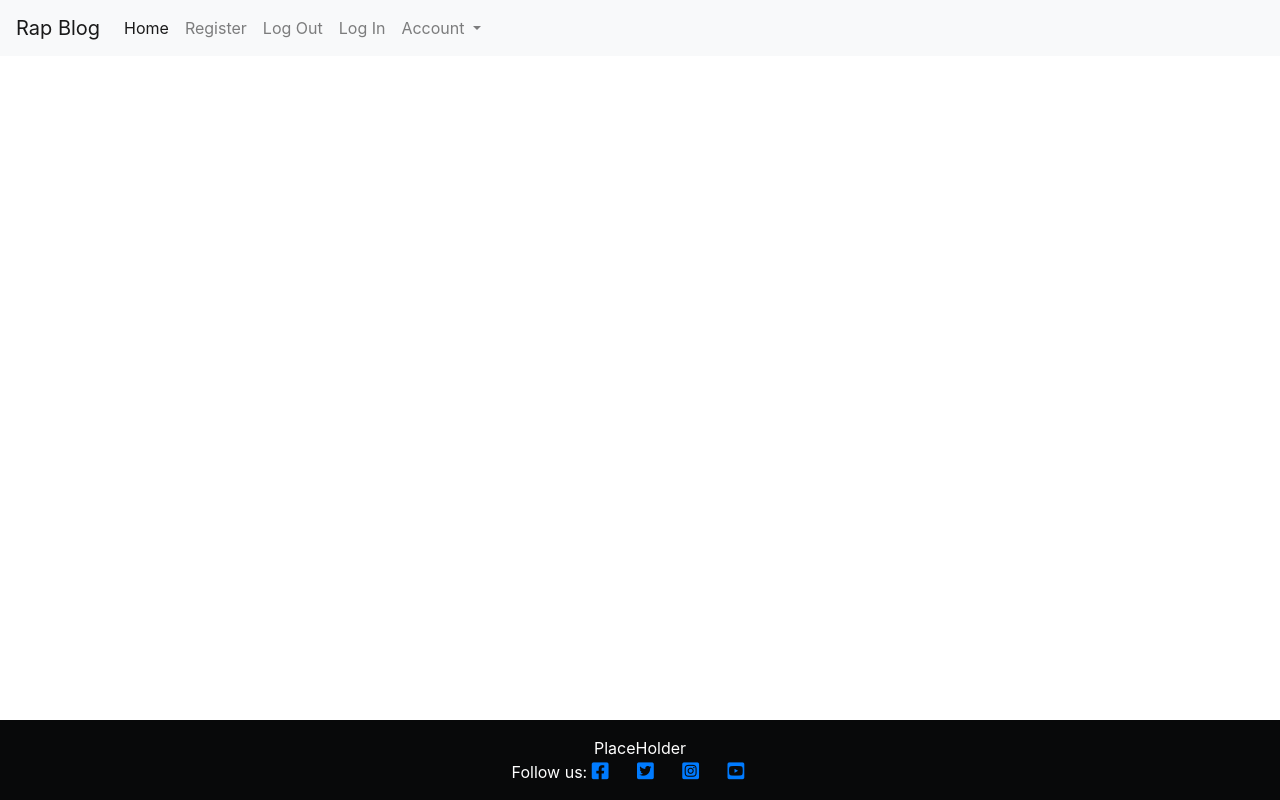
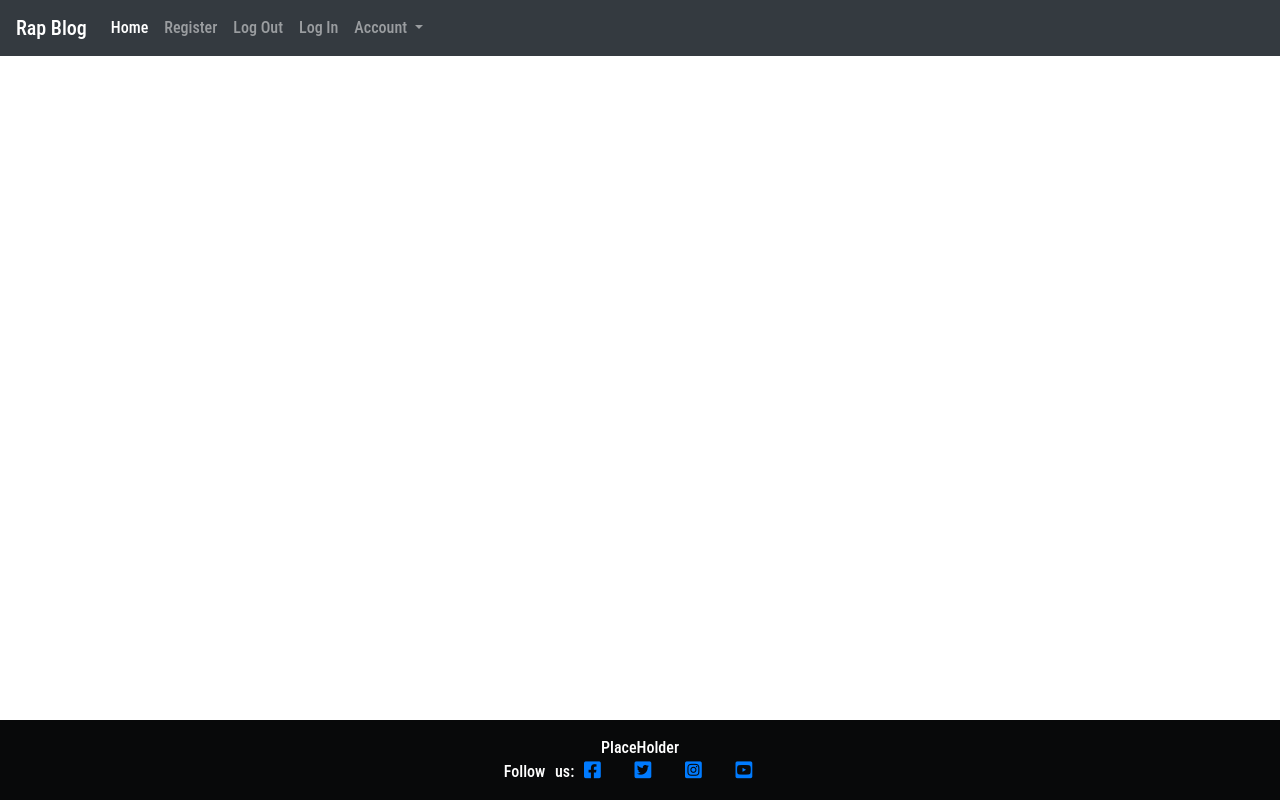
Before and after one commit to andreasarreqi/blog, a Django app: page / in a window 1280 px wide. Run offline with Django 3.2, Linux system fonts and the light colour scheme; data that the repository does not hold is empty.

Commit message:
Adding font family and minor styles to the page

```diff
--- a/static/css/style.css
+++ b/static/css/style.css
@@ -1,13 +1,32 @@
+@import url('https://fonts.googleapis.com/css2?family=Lato:wght@300&display=swap');
+
+/* --------------------------- Global style */
+* {
+    font-family: Roboto Condensed;
+    font-weight: 500;
+}
+
+/* --------------------------- Navbar background */
 .navbar {
     background-color: #08090a;
 }
 
+/* --------------------------- Footer */
 .dark-bg {
     background-color: #08090a;
     bottom: 0;
 }
+.footer {
+    word-spacing: 6px;
+}
 
+/* --------------------------- Fontawesome icons */
 .dark-bg i {
     font-size: 1.2rem;
     letter-spacing: 1.5rem;
 }
+.dark-bg i:hover {
+    cursor: pointer;
+    transform: scale(1.3);
+    transition: transform 100ms;
+}
--- a/templates/base.html
+++ b/templates/base.html
@@ -6,6 +6,10 @@
     <meta charset="UTF-8">
     <meta http-equiv="X-UA-Compatible" content="IE=edge">
     <meta name="viewport" content="width=device-width, initial-scale=1.0">
+    <!--Google Fonts-->
+    <link rel="preconnect" href="https://fonts.googleapis.com">
+    <link rel="preconnect" href="https://fonts.gstatic.com" crossorigin>
+    <link href="https://fonts.googleapis.com/css2?family=Lato:wght@300&display=swap" rel="stylesheet">
     <!--Bootstrap Css and JS link-->
     <link rel="stylesheet" href="https://cdn.jsdelivr.net/npm/bootstrap@4.6.2/dist/css/bootstrap.min.css"
         integrity="sha384-xOolHFLEh07PJGoPkLv1IbcEPTNtaed2xpHsD9ESMhqIYd0nLMwNLD69Npy4HI+N" crossorigin="anonymous">
@@ -31,7 +35,7 @@
 
     <!--Navigation-->
     <header>
-        <nav class="navbar navbar-expand-lg navbar-light bg-light">
+        <nav class="navbar navbar-expand-lg navbar-dark bg-dark fixed-top">
             <a class="navbar-brand" href="#">Rap Blog</a>
             <button class="navbar-toggler" type="button" data-toggle="collapse" data-target="#navbarNavDropdown"
                 aria-controls="navbarNavDropdown" aria-expanded="false" aria-label="Toggle navigation">
@@ -51,7 +55,6 @@
                     <li class="nav-item">
                         <a class="nav-link" href="#">Log In</a>
                     </li>
-
                     <li class="nav-item dropdown">
                         <a class="nav-link dropdown-toggle" href="#" role="button" data-toggle="dropdown"
                             aria-expanded="false">
@@ -66,7 +69,9 @@
                 </ul>
             </div>
         </nav>
+
     </header>
+
     <main>
         {% block content%}
         <!--Main Content-->
@@ -78,7 +83,7 @@
         <p class="m-0 text-center text-white">PlaceHolder</p>
         <p class="m-0 text-center text-white">Follow us:
             <a href="www.facebook.com" target="_blank"><i class="fab fa-facebook-square ms-3"></i></a>
-            <a href="www.twitter.com"  target="_blank"><i class="fab fa-twitter-square ms-3"></i></a>
+            <a href="www.twitter.com" target="_blank"><i class="fab fa-twitter-square ms-3"></i></a>
             <a href="www.instagram.com" target="_blank"><i class="fab fa-instagram-square ms-3"></i></a>
             <a href="www.youtube.com" target="_blank"><i class="fab fa-youtube-square ms-3"></i></a>
         </p>
```
